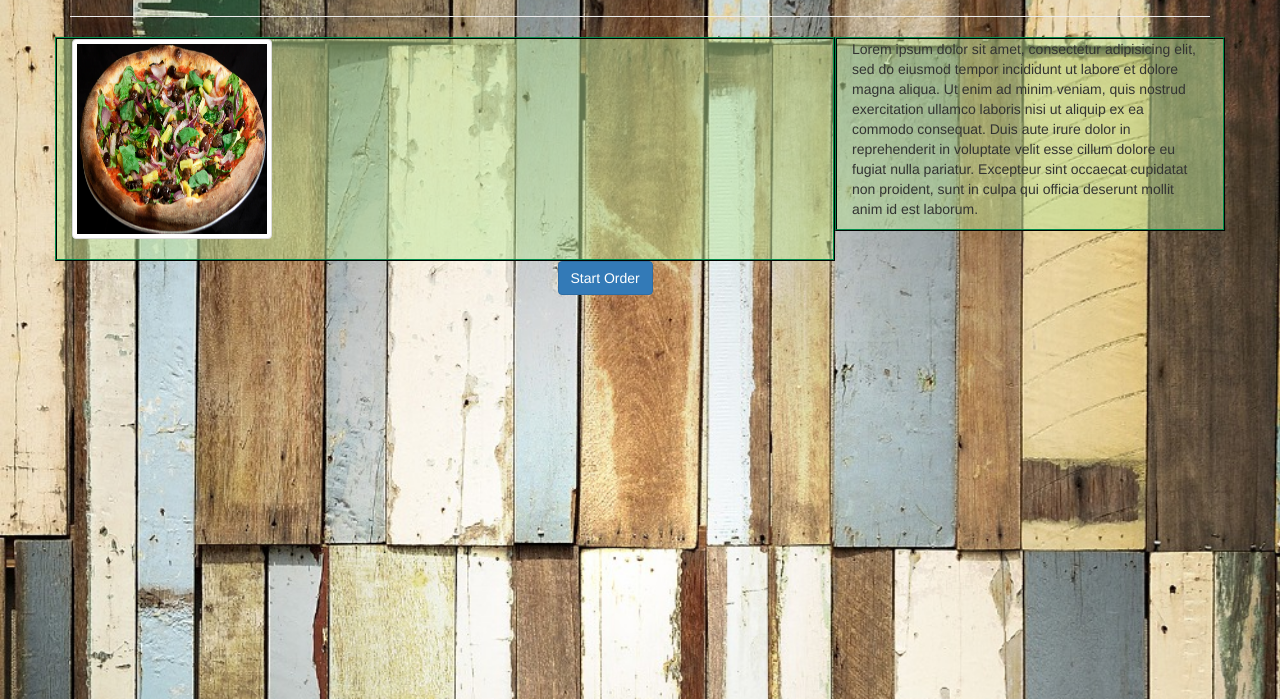
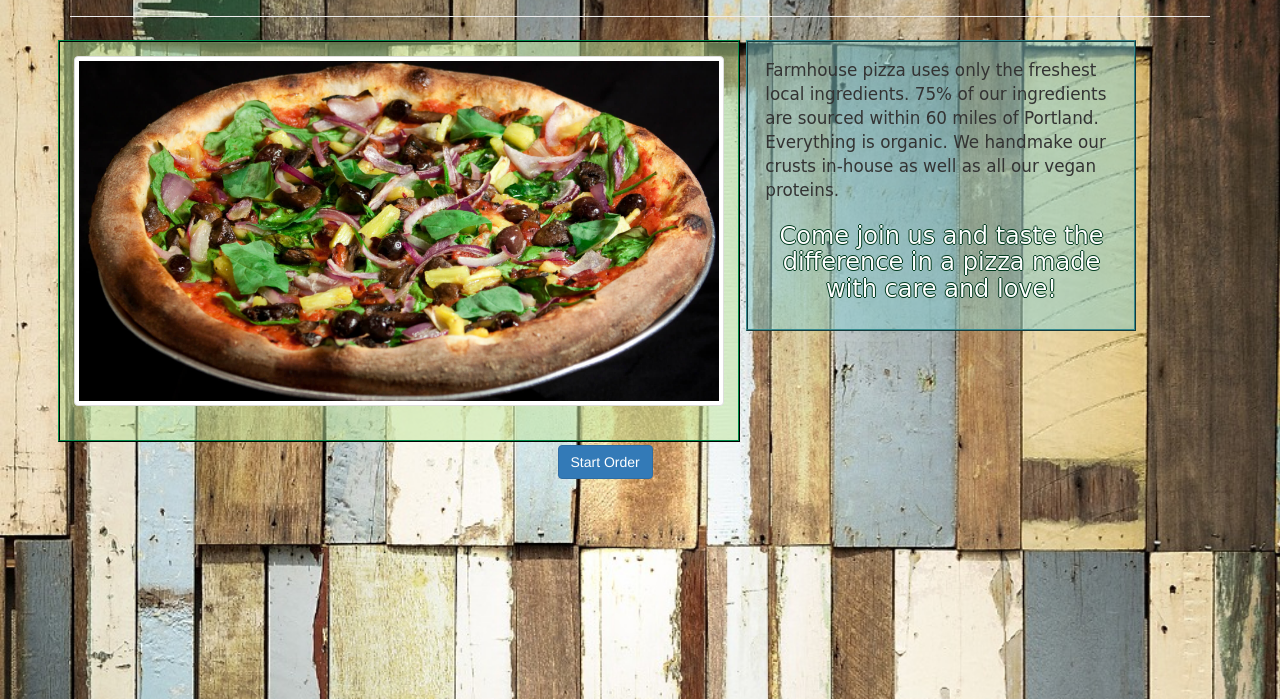
Before and after one commit to BrianHGrant/farmhouse-pizza, a plain HTML site: page index.html in a window 1280 px wide. Shown: the part 101-800 px from the top of the page. Drawn offline with Linux system fonts and the light colour scheme; a web font is replaced by a local one.

Commit message:
style front page and add text

```diff
--- a/css/styles.css
+++ b/css/styles.css
@@ -17,14 +17,24 @@ body  {
   font-size: 5em;
 }
 
-#landing-image img {
-  width: 200px;
-  height: 200px;
+.body-boxes {
+  padding: 1em;
+  margin: 0.2em;
+  background:rgba(190,229,153,0.5);
+  border: 2px ridge #003B1F;
 }
 
-.body-boxes {
-  background:rgba(190,229,153,0.5);
-  border: 2px ridge #003B1F;
+#landing-text {
+  font-family: 'Londrina Solid', cursive;
+  background:rgba(133,205,208,0.5);
+  border: 2px ridge #358B8F;
+  font-size: 1.2em;
+}
+
+#tag-line {
+  text-align: center;
+  color: white;
+  text-shadow: -1px 0 #003B1F, 0 1px #003B1F, 1px 0 #003B1F, 0 -1px #003B1F;
 }
 
 #order-form {
--- a/index.html
+++ b/index.html
@@ -16,11 +16,12 @@
       </div>
       <div id="landing">
         <div class="row">
-          <div class="col-xs-8 body-boxes" id="landing-image">
-            <img class="thumbnail responsive" src="img/veg-pizza.jpg" alt="veggie pizza"/>
+          <div class="col-xs-7 body-boxes" id="landing-image">
+            <img class="thumbnail img-responsive" src="img/veg-pizza.jpg" alt="veggie pizza"/>
           </div>
           <div class="col-xs-4 body-boxes" id="landing-text">
-            <p>Lorem ipsum dolor sit amet, consectetur adipisicing elit, sed do eiusmod tempor incididunt ut labore et dolore magna aliqua. Ut enim ad minim veniam, quis nostrud exercitation ullamco laboris nisi ut aliquip ex ea commodo consequat. Duis aute irure dolor in reprehenderit in voluptate velit esse cillum dolore eu fugiat nulla pariatur. Excepteur sint occaecat cupidatat non proident, sunt in culpa qui officia deserunt mollit anim id est laborum. </p>
+            <p>Farmhouse pizza uses only the freshest local ingredients.  75% of our ingredients are sourced within 60 miles of Portland. Everything is organic. We handmake our crusts in-house as well as all our vegan proteins.</p>
+            <h3 id="tag-line">Come join us and taste the difference in a pizza made with care and love!</h3>
           </div>
         </div>
         <div class="row" id"landing-buttons">
```
